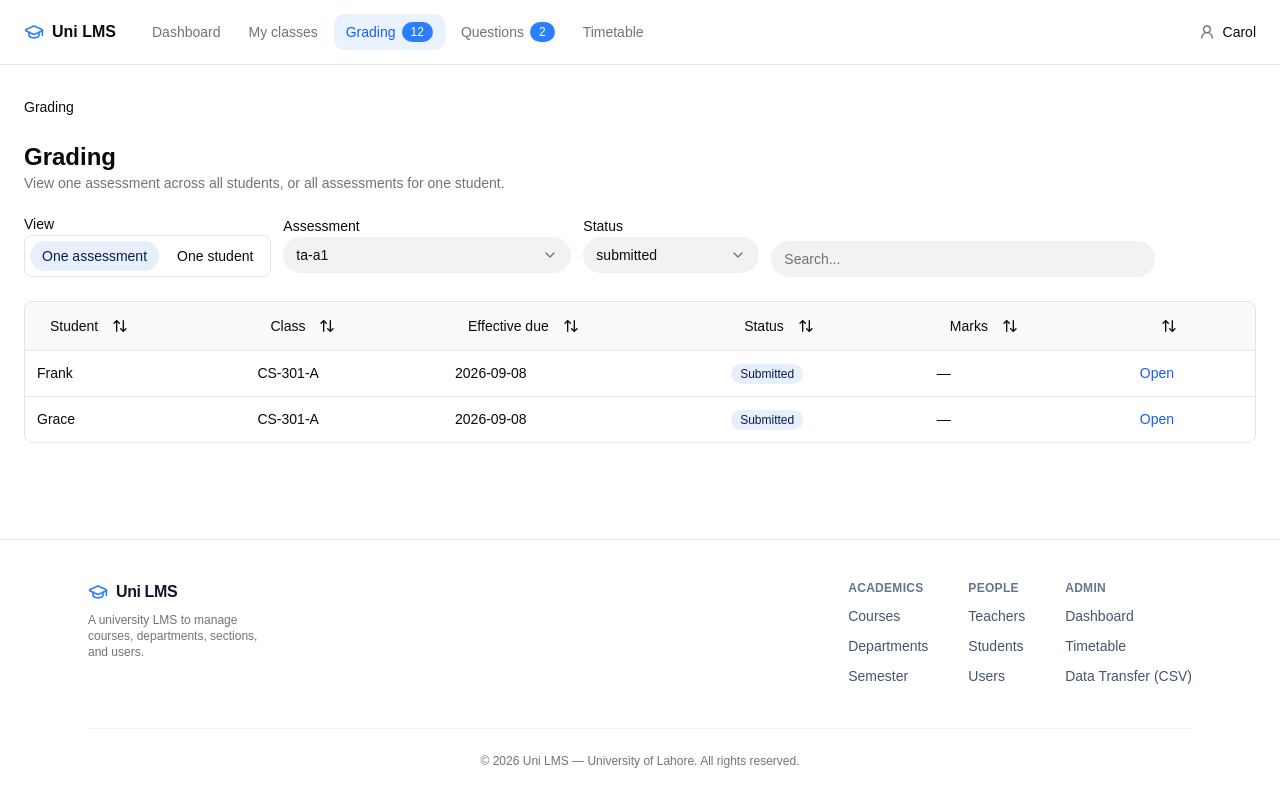
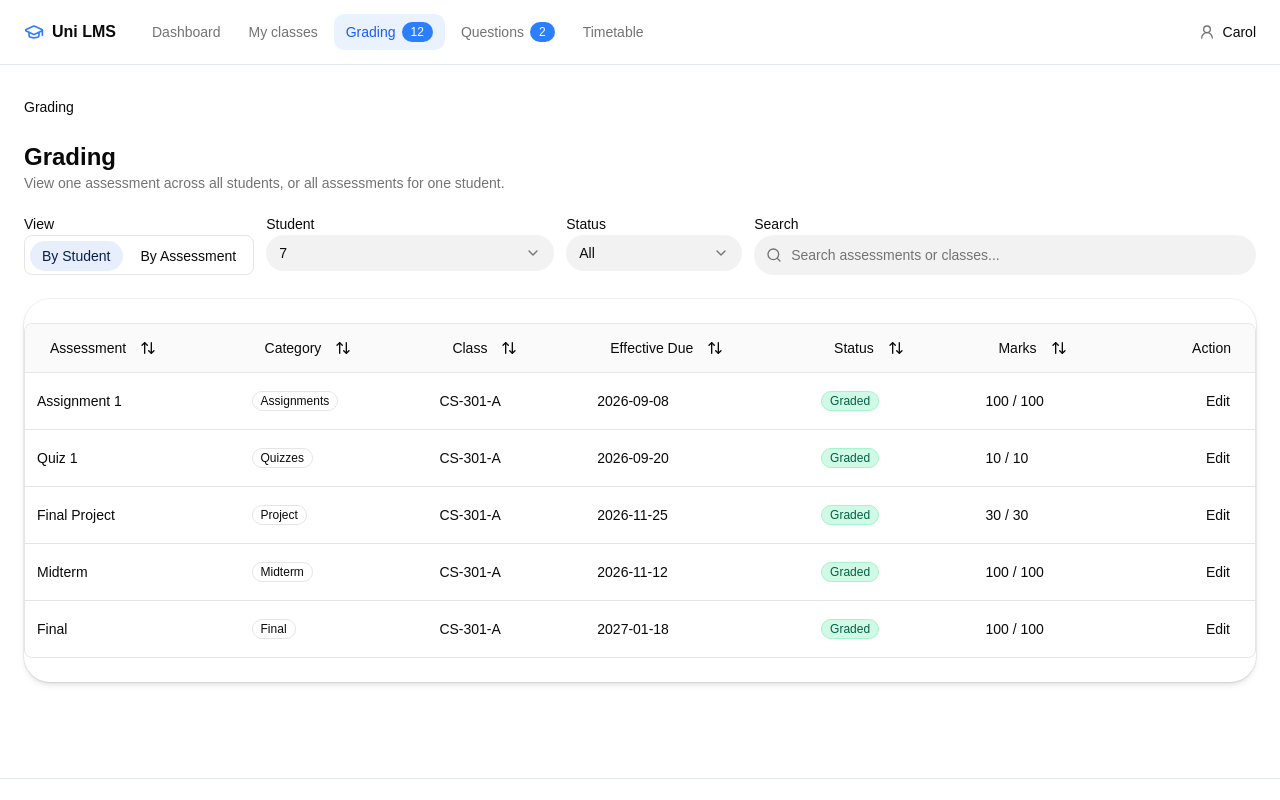
Before and after one commit to ch-arslanahmad/uni-lms, a React (Vite) app in the folder frontend/: page /teacher/grading in a window 1280 px wide. Shown: the top 800 px of the page. Built offline with nearby package versions, Linux system fonts and the light colour scheme.

Commit message:
feat: redesign grading page with filters and quick grade drawer

```diff
--- a/frontend/src/components/SimpleTable.tsx
+++ b/frontend/src/components/SimpleTable.tsx
@@ -20,6 +20,9 @@ export interface Column<T> {
   key: keyof T & string;
   label: string;
   render?: (row: T) => React.ReactNode;
+  sortable?: boolean;
+  headerClassName?: string;
+  cellClassName?: string;
 }
 
 export function SimpleTable<T>({
@@ -102,7 +105,10 @@ export function SimpleTable<T>({
           <TableHeader className="bg-muted/50">
             <TableRow>
               {columns.map((column) => (
-                <TableHead key={column.key}>
+                <TableHead key={column.key} className={column.headerClassName}>
+                  {column.sortable === false ? (
+                    <span className="px-3 text-sm font-medium">{column.label}</span>
+                  ) : (
                     <Button
                       variant="ghost"
                       onClick={() => toggleSort(column.key)}
@@ -118,6 +124,7 @@ export function SimpleTable<T>({
                         <ArrowUpDown className="ml-2 h-4 w-4" />
                       )}
                     </Button>
+                  )}
                 </TableHead>
               ))}
             </TableRow>
@@ -131,7 +138,7 @@ export function SimpleTable<T>({
                   onClick={onRowClick ? () => onRowClick(row) : undefined}
                 >
                   {columns.map((column) => (
-                    <TableCell key={column.key}>
+                    <TableCell key={column.key} className={column.cellClassName}>
                       {column.render
                         ? column.render(row)
                         : String(row[column.key] ?? "")}
--- a/frontend/src/pages/teacher/GradingPage.tsx
+++ b/frontend/src/pages/teacher/GradingPage.tsx
@@ -1,103 +1,269 @@
 import { useMemo, useState } from "react";
-import { Link, useOutletContext, useSearchParams } from "react-router-dom";
+import { useOutletContext, useSearchParams } from "react-router-dom";
+import { Search, X } from "lucide-react";
 import Breadcrumbs from "../../components/student/Breadcrumbs";
-import { SearchInput } from "../../components/SearchInput";
 import { SimpleTable, type Column } from "../../components/SimpleTable";
 import { Badge } from "../../components/ui/badge";
 import { Button } from "../../components/ui/button";
+import { Card } from "../../components/ui/card";
+import { Input } from "../../components/ui/input";
 import { Label } from "../../components/ui/label";
 import { Select, SelectContent, SelectItem, SelectTrigger, SelectValue } from "../../components/ui/select";
+import { Textarea } from "../../components/ui/textarea";
 import type { TeacherContext } from "../../components/teacher/TeacherLayout";
-import { teacherSections } from "../../mock/teacher";
+import { teacherSections, getSectionStudents } from "../../mock/teacher";
 import { students } from "../../models";
 
-type Row = { id: string; student: string; studentId: number; activity: string; category: string; section: string; dueAt: string; status: string; marks: string; activityId: string };
+type ViewMode = "student" | "assessment";
+type DisplayStatus = "Submitted" | "Graded" | "Pending" | "Late";
+
+type Row = {
+  id: string;
+  studentId: number;
+  studentName: string;
+  studentLabel: string;
+  activityId: string;
+  activityTitle: string;
+  category: string;
+  sectionLabel: string;
+  dueAt: string;
+  submittedAt: string;
+  status: DisplayStatus;
+  rawStatus: string;
+  marks: number | undefined;
+  maxMarks: number;
+  feedback: string;
+};
+
+const TODAY = "2026-11-22";
+
+function displayStatus(raw: string, dueAt: string): DisplayStatus {
+  if (raw === "graded" || raw === "locked") return "Graded";
+  if (raw === "submitted") return "Submitted";
+  return dueAt < TODAY ? "Late" : "Pending";
+}
+
+function statusBadgeClass(s: DisplayStatus) {
+  if (s === "Graded") return "bg-emerald-100 text-emerald-800 border-emerald-200";
+  if (s === "Submitted") return "bg-blue-100 text-blue-800 border-blue-200";
+  if (s === "Late") return "bg-red-100 text-red-800 border-red-200";
+  return "bg-amber-100 text-amber-800 border-amber-200";
+}
 
 function GradingPage() {
-  const { submissions, activities } = useOutletContext<TeacherContext>();
+  const { submissions, activities, setSubmissions } = useOutletContext<TeacherContext>();
   const [searchParams] = useSearchParams();
   const initialActivity = searchParams.get("activity") ?? "";
+
+  const [view, setView] = useState<ViewMode>(initialActivity ? "assessment" : "student");
+  const [selectedStudent, setSelectedStudent] = useState(String(students[0]?.id ?? ""));
+  const [selectedActivity, setSelectedActivity] = useState(initialActivity || activities[0]?.id || "");
+  const [statusFilter, setStatusFilter] = useState("All");
   const [query, setQuery] = useState("");
-  const [status, setStatus] = useState(initialActivity ? "All" : "submitted");
-  const [view, setView] = useState<"activity" | "student">(initialActivity ? "activity" : "activity");
-  const [selectedActivity, setSelectedActivity] = useState(initialActivity || activities[0]?.id || "");
-  const [selectedStudent, setSelectedStudent] = useState(String(students[0]?.id ?? ""));
+  const [drawer, setDrawer] = useState<Row | null>(null);
+  const [draftMarks, setDraftMarks] = useState("");
+  const [draftFeedback, setDraftFeedback] = useState("");
+  const [drawerErr, setDrawerErr] = useState("");
 
   const rows: Row[] = useMemo(() => submissions.map((sub) => {
     const act = activities.find((a) => a.id === sub.activityId);
     const section = teacherSections.find((s) => s.id === act?.sectionId);
     const stu = students.find((s) => s.id === sub.studentId);
+    const dueAt = sub.extensionDueAt ?? act?.dueAt ?? "—";
     return {
-      id: sub.id, student: stu?.name ?? String(sub.studentId), studentId: sub.studentId, activity: act?.title ?? sub.activityId, category: act?.category ?? "—", section: section ? `${section.section.subjectCode}-${section.section.code}` : "—",
-      dueAt: sub.extensionDueAt ?? act?.dueAt ?? "—", status: sub.status, marks: sub.marks != null ? `${sub.marks}/${act?.maxMarks ?? ""}` : "—", activityId: sub.activityId,
+      id: sub.id,
+      studentId: sub.studentId,
+      studentName: stu?.name ?? String(sub.studentId),
+      studentLabel: `#${sub.studentId} — ${stu?.name ?? sub.studentId} (${section?.section.subjectCode ?? "—"})`,
+      activityId: sub.activityId,
+      activityTitle: act?.title ?? sub.activityId,
+      category: act?.category ?? "—",
+      sectionLabel: section ? `${section.section.subjectCode}-${section.section.code}` : "—",
+      dueAt,
+      submittedAt: sub.submittedAt ?? "—",
+      status: displayStatus(sub.status, dueAt),
+      rawStatus: sub.status,
+      marks: sub.marks,
+      maxMarks: act?.maxMarks ?? 100,
+      feedback: sub.feedback ?? "",
     };
   }), [submissions, activities]);
 
-  const filtered = rows.filter((r) => {
-    const q = `${r.student} ${r.activity} ${r.section} ${r.category}`.toLowerCase().includes(query.toLowerCase());
-    const sOk = status === "All" || r.status === status;
-    const scopeOk = view === "activity" ? r.activityId === (selectedActivity || activities[0]?.id) : String(r.studentId) === (selectedStudent || String(students[0]?.id ?? ""));
-    return q && sOk && scopeOk;
+  const scoped = rows.filter((r) => view === "student"
+    ? String(r.studentId) === selectedStudent
+    : r.activityId === selectedActivity);
+
+  const filtered = scoped.filter((r) => {
+    const statusOk = statusFilter === "All" || r.status === statusFilter;
+    const q = query.toLowerCase().trim();
+    const qOk = !q || (view === "student"
+      ? `${r.activityTitle} ${r.sectionLabel} ${r.category}`.toLowerCase().includes(q)
+      : `${r.studentName} ${r.studentId}`.toLowerCase().includes(q));
+    return statusOk && qOk;
   });
 
-  const cols: Column<Row>[] = view === "activity"
+  function openDrawer(row: Row) {
+    setDrawer(row);
+    setDraftMarks(row.marks != null ? String(row.marks) : "");
+    setDraftFeedback(row.feedback);
+    setDrawerErr("");
+  }
+
+  function saveGrade() {
+    if (!drawer) return;
+    const marks = Number(draftMarks);
+    if (draftMarks.trim() === "" || Number.isNaN(marks) || marks < 0 || marks > drawer.maxMarks) {
+      setDrawerErr(`Marks must be between 0 and ${drawer.maxMarks}.`);
+      return;
+    }
+    setSubmissions((prev) => prev.map((s) => s.id === drawer.id ? {
+      ...s,
+      marks,
+      feedback: draftFeedback.trim() || undefined,
+      status: "graded",
+      updatedBy: "Carol",
+      updatedAt: "2026-11-22 18:00",
+    } : s));
+    setDrawer(null);
+  }
+
+  const cols: Column<Row>[] = view === "student"
     ? [
-      { key: "student", label: "Student" },
-      { key: "section", label: "Class" },
-      { key: "dueAt", label: "Effective due" },
-      { key: "status", label: "Status", render: (r) => <Badge variant={r.status === "submitted" ? "secondary" : r.status === "locked" ? "outline" : "default"} className="capitalize">{r.status}</Badge> },
-      { key: "marks", label: "Marks" },
-      { key: "id", label: "", render: (r) => <Link to={`/teacher/grading/${r.id}`} className="text-blue-600 hover:underline">Open</Link> },
+      { key: "activityTitle", label: "Assessment" },
+      { key: "category", label: "Category", render: (r) => <Badge variant="outline">{r.category}</Badge> },
+      { key: "sectionLabel", label: "Class" },
+      { key: "dueAt", label: "Effective Due" },
+      { key: "status", label: "Status", render: (r) => <Badge variant="outline" className={statusBadgeClass(r.status)}>{r.status}</Badge> },
+      { key: "marks", label: "Marks", render: (r) => <span className="tabular-nums">{r.marks != null ? r.marks : "—"} / {r.maxMarks}</span> },
+      { key: "id", label: "Action", sortable: false, headerClassName: "text-right", cellClassName: "text-right", render: (r) => (
+        <Button size="sm" variant={r.status === "Graded" ? "ghost" : "outline"} onClick={() => openDrawer(r)}>{r.status === "Graded" ? "Edit" : "Grade"}</Button>
+      ) },
     ]
     : [
-      { key: "activity", label: "Assessment" },
-      { key: "category", label: "Category" },
-      { key: "section", label: "Class" },
-      { key: "dueAt", label: "Effective due" },
-      { key: "status", label: "Status", render: (r) => <Badge variant={r.status === "submitted" ? "secondary" : r.status === "locked" ? "outline" : "default"} className="capitalize">{r.status}</Badge> },
-      { key: "marks", label: "Marks" },
-      { key: "id", label: "", render: (r) => <Link to={`/teacher/grading/${r.id}`} className="text-blue-600 hover:underline">Open</Link> },
+      { key: "studentName", label: "Student", render: (r) => <div><div className="font-medium">{r.studentName}</div><div className="text-xs text-muted-foreground">#{r.studentId}</div></div> },
+      { key: "submittedAt", label: "Submitted At" },
+      { key: "dueAt", label: "Effective Due" },
+      { key: "status", label: "Status", render: (r) => <Badge variant="outline" className={statusBadgeClass(r.status)}>{r.status}</Badge> },
+      { key: "marks", label: "Marks", render: (r) => <span className="tabular-nums">{r.marks != null ? r.marks : "—"} / {r.maxMarks}</span> },
+      { key: "id", label: "Action", sortable: false, headerClassName: "text-right", cellClassName: "text-right", render: (r) => (
+        <Button size="sm" variant={r.status === "Graded" ? "ghost" : "outline"} onClick={() => openDrawer(r)}>{r.status === "Graded" ? "Edit" : "Grade"}</Button>
+      ) },
     ];
+
+  const entityLabel = view === "student" ? "Student" : "Assessment";
+  const searchPlaceholder = view === "student" ? "Search assessments or classes..." : "Search students by name or ID...";
+  const selectedEntityText = view === "student"
+    ? (students.find((s) => String(s.id) === selectedStudent)?.name ?? "student")
+    : (activities.find((a) => a.id === selectedActivity)?.title ?? "assessment");
 
   return (
     <div className="mx-auto max-w-7xl space-y-6 px-4 py-8 sm:px-6">
       <Breadcrumbs items={[{ label: "Grading" }]} />
-      <div><h1 className="text-2xl font-bold">Grading</h1><p className="text-sm text-muted-foreground">View one assessment across all students, or all assessments for one student.</p></div>
-      <div className="flex flex-wrap gap-3 items-end">
+      <div>
+        <h1 className="text-2xl font-bold">Grading</h1>
+        <p className="text-sm text-muted-foreground">View one assessment across all students, or all assessments for one student.</p>
+      </div>
+
+      <div className="flex flex-wrap items-end gap-3">
         <div className="space-y-1">
           <Label>View</Label>
-          <div className="flex rounded-md border p-1 gap-1">
-            <Button size="sm" variant={view === "activity" ? "secondary" : "ghost"} onClick={() => setView("activity")}>One assessment</Button>
-            <Button size="sm" variant={view === "student" ? "secondary" : "ghost"} onClick={() => setView("student")}>One student</Button>
+          <div className="flex h-10 rounded-md border p-1 gap-1">
+            <Button size="sm" variant={view === "student" ? "secondary" : "ghost"} onClick={() => setView("student")}>By Student</Button>
+            <Button size="sm" variant={view === "assessment" ? "secondary" : "ghost"} onClick={() => setView("assessment")}>By Assessment</Button>
           </div>
         </div>
-        {view === "activity" ? (
-          <div className="space-y-1">
-            <Label>Assessment</Label>
-            <Select value={selectedActivity || activities[0]?.id || ""} onValueChange={(v) => v && setSelectedActivity(v)}>
-              <SelectTrigger className="w-72"><SelectValue placeholder="Select assessment" /></SelectTrigger>
-              <SelectContent>{activities.map((a) => <SelectItem key={a.id} value={a.id}>{a.title} ({a.category})</SelectItem>)}</SelectContent>
+
+        <div className="space-y-1">
+          <Label>{entityLabel}</Label>
+          {view === "student" ? (
+            <Select value={selectedStudent} onValueChange={(v) => v && setSelectedStudent(v)}>
+              <SelectTrigger className="h-10 w-72"><SelectValue /></SelectTrigger>
+              <SelectContent>
+                {students.map((s) => {
+                  const sec = teacherSections.find((ts) => getSectionStudents(ts.id).some((x) => x.id === s.id));
+                  return <SelectItem key={s.id} value={String(s.id)}>#{s.id} — {s.name} ({sec?.section.subjectCode ?? "—"})</SelectItem>;
+                })}
+              </SelectContent>
             </Select>
+          ) : (
+            <Select value={selectedActivity} onValueChange={(v) => v && setSelectedActivity(v)}>
+              <SelectTrigger className="h-10 w-72"><SelectValue /></SelectTrigger>
+              <SelectContent>
+                {activities.map((a) => {
+                  const sec = teacherSections.find((s) => s.id === a.sectionId);
+                  return <SelectItem key={a.id} value={a.id}>{a.title} ({sec?.section.subjectCode ?? "—"})</SelectItem>;
+                })}
+              </SelectContent>
+            </Select>
+          )}
+        </div>
+
+        <div className="space-y-1">
+          <Label>Status</Label>
+          <Select value={statusFilter} onValueChange={(v) => v && setStatusFilter(v)}>
+            <SelectTrigger className="h-10 w-44"><SelectValue /></SelectTrigger>
+            <SelectContent>{["All", "Submitted", "Graded", "Pending", "Late"].map((s) => <SelectItem key={s} value={s}>{s}</SelectItem>)}</SelectContent>
+          </Select>
+        </div>
+
+        <div className="space-y-1 flex-1 min-w-64">
+          <Label>Search</Label>
+          <div className="relative">
+            <Search className="absolute left-3 top-1/2 size-4 -translate-y-1/2 text-muted-foreground" />
+            <Input className="h-10 pl-9 pr-9" value={query} onChange={(e) => setQuery(e.target.value)} placeholder={searchPlaceholder} />
+            {query && <button type="button" aria-label="Clear search" className="absolute right-2 top-1/2 -translate-y-1/2 rounded p-1 text-muted-foreground hover:text-foreground" onClick={() => setQuery("")}><X className="size-4" /></button>}
+          </div>
+        </div>
+      </div>
+
+      <Card className="overflow-hidden">
+        {filtered.length === 0 ? (
+          <div className="flex flex-col items-center justify-center gap-3 py-16 text-center">
+            <Search className="size-8 text-muted-foreground/60" />
+            <p className="text-sm text-muted-foreground">No {statusFilter === "All" ? "" : statusFilter.toLowerCase() + " "}assessments found for {selectedEntityText}.</p>
+            <Button variant="outline" size="sm" onClick={() => { setQuery(""); setStatusFilter("All"); }}>Clear filters</Button>
           </div>
         ) : (
-          <div className="space-y-1">
-            <Label>Student</Label>
-            <Select value={selectedStudent || String(students[0]?.id ?? "")} onValueChange={(v) => v && setSelectedStudent(v)}>
-              <SelectTrigger className="w-72"><SelectValue placeholder="Select student" /></SelectTrigger>
-              <SelectContent>{students.map((s) => <SelectItem key={s.id} value={String(s.id)}>{s.name}</SelectItem>)}</SelectContent>
-            </Select>
-          </div>
+          <SimpleTable columns={cols} data={filtered} searchable={false} />
         )}
-        <div className="space-y-1">
-          <Label>Status</Label>
-          <Select value={status} onValueChange={(v) => v && setStatus(v)}>
-            <SelectTrigger className="w-44"><SelectValue /></SelectTrigger>
-            <SelectContent>{["All", "submitted", "graded", "locked", "not-submitted"].map((s) => <SelectItem key={s} value={s} className="capitalize">{s}</SelectItem>)}</SelectContent>
-          </Select>
+      </Card>
+
+      {drawer && (
+        <div className="fixed inset-0 z-50">
+          <div className="absolute inset-0 bg-black/30" onClick={() => setDrawer(null)} />
+          <aside className="absolute right-0 top-0 h-full w-full max-w-md border-l bg-background p-6 shadow-xl overflow-y-auto">
+            <div className="flex items-start justify-between gap-4">
+              <div>
+                <h2 className="text-lg font-semibold">Grade submission</h2>
+                <p className="text-sm text-muted-foreground">{drawer.studentName} · {drawer.activityTitle}</p>
+              </div>
+              <Button variant="ghost" size="sm" onClick={() => setDrawer(null)}><X className="size-4" /></Button>
+            </div>
+            <div className="mt-6 space-y-4 text-sm">
+              <div className="rounded-md border p-3 space-y-1">
+                <p><span className="font-medium">Student:</span> {drawer.studentLabel}</p>
+                <p><span className="font-medium">Assessment:</span> {drawer.activityTitle}</p>
+                <p><span className="font-medium">Class:</span> {drawer.sectionLabel}</p>
+                <p><span className="font-medium">Submitted:</span> {drawer.submittedAt}</p>
+                <p><span className="font-medium">Due:</span> {drawer.dueAt}</p>
+              </div>
+              <div className="space-y-1">
+                <Label htmlFor="drawer-marks">Marks (0 - {drawer.maxMarks})</Label>
+                <Input id="drawer-marks" type="number" min={0} max={drawer.maxMarks} value={draftMarks} onChange={(e) => setDraftMarks(e.target.value)} />
+              </div>
+              <div className="space-y-1">
+                <Label htmlFor="drawer-feedback">Feedback (optional)</Label>
+                <Textarea id="drawer-feedback" value={draftFeedback} onChange={(e) => setDraftFeedback(e.target.value)} placeholder="Optional feedback for student" />
+              </div>
+              {drawerErr && <p className="text-xs text-red-600">{drawerErr}</p>}
+              <div className="flex justify-end gap-2 pt-2">
+                <Button variant="outline" onClick={() => setDrawer(null)}>Cancel</Button>
+                <Button onClick={saveGrade}>Save Grade</Button>
+              </div>
+            </div>
+          </aside>
         </div>
-        <div className="flex-1 min-w-56"><SearchInput value={query} onChange={setQuery} placeholder="Search..." /></div>
-      </div>
-      <SimpleTable columns={cols} data={filtered} searchable={false} searchKeys={["student"]} />
+      )}
     </div>
   );
 }
```
Lines whose indentation alone changed are shown as unchanged.
